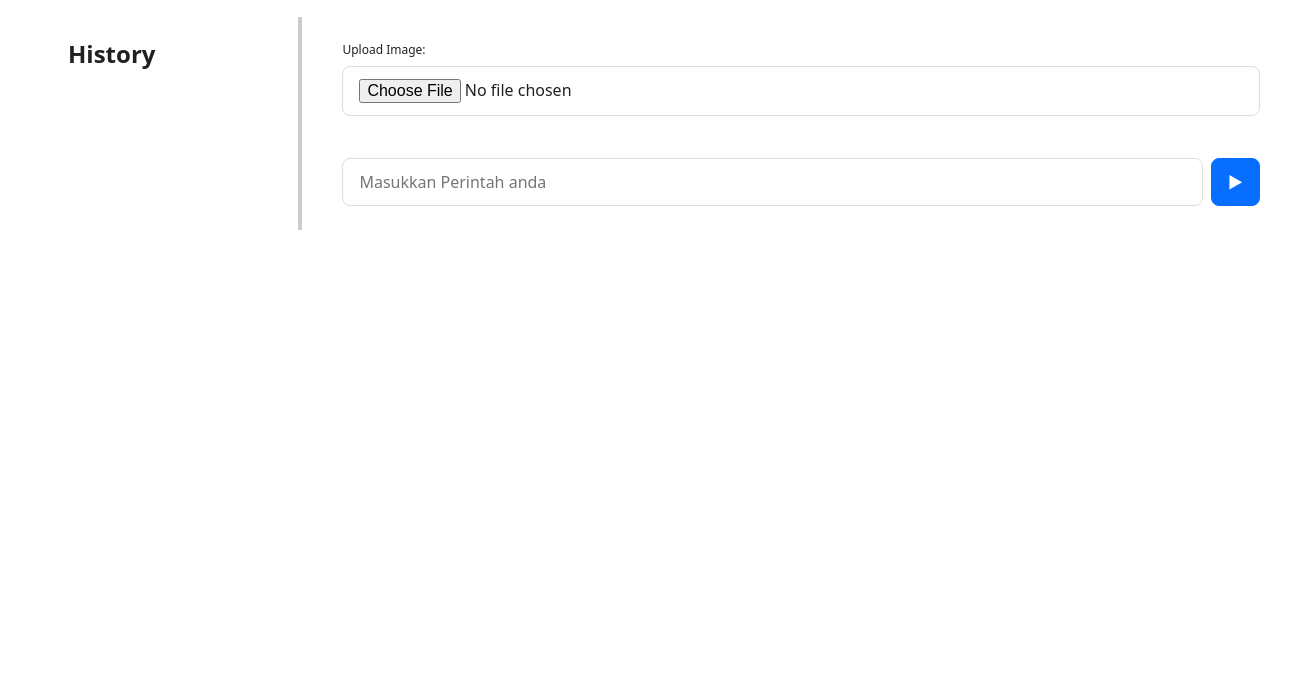
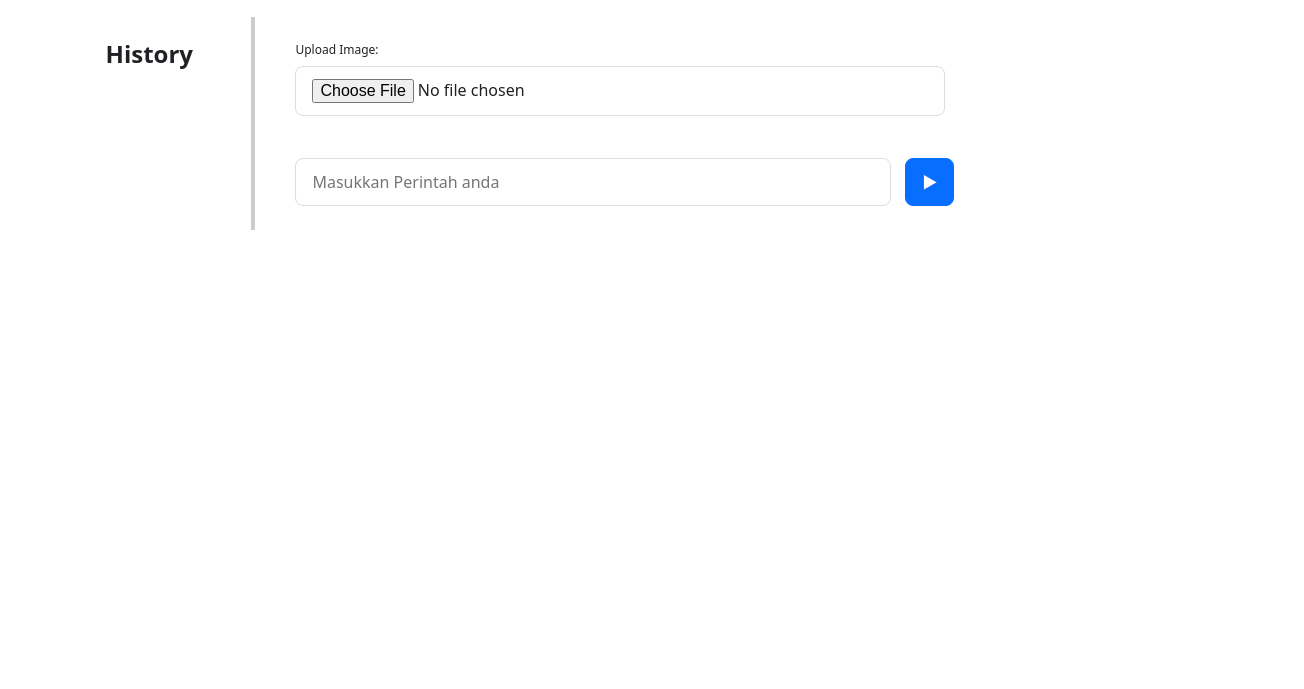
Before and after one commit to sehad123/gemini-web, a website built with Vite: page index.html in a window 1280 px wide. Shown: the part 111-800 px from the top of the page, 1304 px wide, since content can reach past the window. Built offline with nearby package versions, Linux system fonts and the light colour scheme; some packages are replaced by stand-ins of ours; files whose address does not match are found by name.

Commit message:
nine commit

```diff
--- a/index.html
+++ b/index.html
@@ -14,10 +14,14 @@
 
     .container {
       display: grid;
-      grid-template-columns: 1fr 4fr;
+      grid-template-columns: 1fr 6fr;
       gap: 20px;
       padding: 20px;
       border-radius: 30px;
+    }
+
+    .dark-mode .container{
+      width: 100%;
     }
 
     .history-container {
@@ -45,6 +49,11 @@
 
     .image-picker, .prompt-box, .output-container {
       margin-bottom: 20px;
+    }
+
+    .output-container{
+      margin-right: 200px;
+
     }
 
     .image-picker {
@@ -93,6 +102,11 @@
       border: 1px solid #666666;
     }
 
+    #image-upload {
+      width: 70%;
+    }
+
+
     .dark-mode .prompt-box button {
       background-color: #007bff;
       color: #ffffff;
@@ -105,7 +119,7 @@
     .dark-mode-button {
       position: absolute;
       top: 30px;
-      right: 20px;
+      right: 70px;
       background-color: #007bff;
       color: white;
       border: none;
@@ -130,11 +144,18 @@
       margin: 10px auto;
       text-align: center;
     }
+    .submit{
+      margin-right: 220px;
+      margin-left: 40px;
+    }
+    .perintah{
+      width: 100%;
+    }
   </style>
 </head>
 <body>
   <main>
-    <h1 class="judul">📈 Chatbot BPS Boyolali</h1>
+    <h1 class="judul">📈Chatbot BPS Boyolali</h1>
     <button class="dark-mode-button" id="dark-mode-toggle">☀</button>
     <div class="container">
       <div class="history-container">
@@ -152,9 +173,9 @@
           </div>
           <div class="prompt-box">
             <label>
-              <input name="prompt" placeholder="Masukkan Perintah anda" type="text">
+              <input name="prompt" class="perintah" placeholder="Masukkan Perintah anda" type="text">
             </label>
-            <button type="submit">▶</button>
+            <button type="submit" class="submit">▶</button>
           </div>
         </form>
         <div class="output-container">
--- a/style.css
+++ b/style.css
@@ -8,9 +8,9 @@ body {
 
 main,
 .api-key-banner {
-  width: 100%;
+  width: 90%;
   padding: 24px;
-  max-width: 100%;
+  max-width: 90%;
   margin: 0 auto;
   border-radius: 20px;
 }
```
